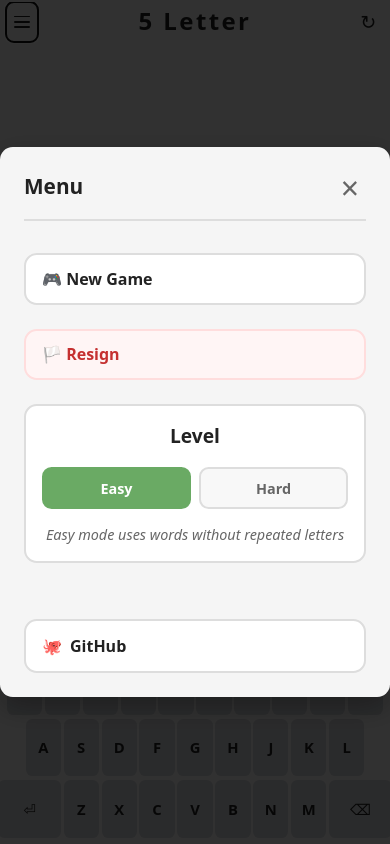
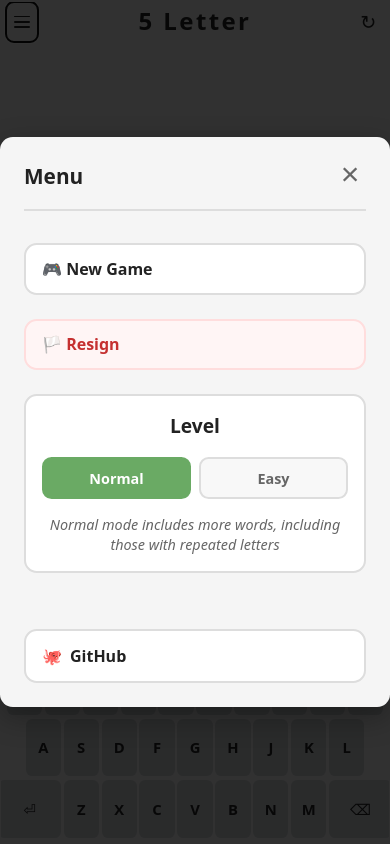
Before and after one commit to zzell/fiveletter, a React (Vite) app: page / in a window 390 px wide. Both pictures are taken after a click on the button "Menu". Built offline with nearby package versions, Linux system fonts and the light colour scheme.

Commit message:
minor fixes

```diff
--- a/index.html
+++ b/index.html
@@ -4,7 +4,8 @@
 <head>
   <meta charset="UTF-8" />
   <link rel="icon" type="image/png" href="/ChatGPTImage.png" />
-  <meta name="viewport" content="width=device-width, initial-scale=1.0, viewport-fit=cover, user-scalable=no" />
+  <meta name="viewport"
+    content="width=device-width, initial-scale=1.0, maximum-scale=1.0, minimum-scale=1.0, viewport-fit=cover, user-scalable=no, shrink-to-fit=no" />
   <title>Five Letter free game</title>
 </head>
 
--- a/src/App.css
+++ b/src/App.css
@@ -54,6 +54,9 @@ body,
   max-width: 100vw;
   margin: 0;
   padding: 0;
+  /* Prevent touch gestures from panning/zooming */
+  touch-action: none;
+  overscroll-behavior: contain;
 }
 
 body {
@@ -70,12 +73,22 @@ body {
   padding-bottom: env(safe-area-inset-bottom);
   padding-left: env(safe-area-inset-left);
   padding-right: env(safe-area-inset-right);
+  /* Prevent zoom/pan gestures */
+  touch-action: none;
+  overscroll-behavior: contain;
+  /* Prevent content from moving outside viewport */
+  position: fixed;
+  top: 0;
+  left: 0;
+  right: 0;
+  bottom: 0;
 }
 
 .fiveletter-container {
   max-width: 420px;
   width: 100%;
   height: 100vh;
+  height: 100dvh;
   /* Dynamic viewport height */
   margin: 0 auto;
   padding: 0.5rem;
@@ -89,6 +102,9 @@ body {
   position: relative;
   /* Ensure container fits within safe area */
   min-height: 0;
+  /* Prevent touch gestures from affecting container */
+  touch-action: manipulation;
+  overscroll-behavior: contain;
 }
 
 .game-top {
@@ -216,6 +232,18 @@ body {
   animation: shake 0.5s ease-in-out;
 }
 
+.win-message {
+  color: #6aaa64;
+  font-weight: 700;
+  font-size: 1.1rem;
+}
+
+.lose-message {
+  color: #d63031;
+  font-weight: 700;
+  font-size: 1.1rem;
+}
+
 @keyframes shake {
 
   0%,
@@ -319,12 +347,20 @@ body {
 /* Mobile optimizations */
 @media (max-width: 480px) {
   body {
-    overflow: auto !important;
+    /* Remove auto overflow that conflicts with touch-action */
+    overflow: hidden !important;
+    /* Keep fixed positioning for mobile */
+    position: fixed;
+    top: 0;
+    left: 0;
+    right: 0;
+    bottom: 0;
   }
+
   .fiveletter-container {
     height: 100dvh;
     min-height: 0;
-    overflow: visible;
+    overflow: hidden;
     max-width: 100vw;
     width: 100vw;
     margin: 0;
@@ -332,6 +368,9 @@ body {
     box-sizing: border-box;
     display: flex;
     flex-direction: column;
+    /* Maintain touch-action control */
+    touch-action: manipulation;
+    overscroll-behavior: contain;
   }
 
   .fiveletter-header {
@@ -342,12 +381,15 @@ body {
     min-height: 2.5rem;
     padding: 0.3rem 0;
     margin-bottom: 0.3rem;
+    /* Prevent header from being affected by touch gestures */
+    touch-action: none;
   }
 
   .game-top {
     flex: 1;
     min-height: 0;
     /* Removed padding-top for proper centering */
+    overflow: hidden;
   }
 
   .board {
@@ -356,6 +398,7 @@ body {
     /* Ensure board fits properly */
     flex: 1;
     min-height: 0;
+    overflow: hidden;
   }
 
   .keyboard {
@@ -364,6 +407,7 @@ body {
     padding-bottom: max(0.3rem, env(safe-area-inset-bottom));
     /* Ensure keyboard is always visible */
     flex-shrink: 0;
+    overflow: hidden;
   }
 
   .board-cell {
@@ -590,6 +634,8 @@ body {
   justify-content: center;
   border-radius: 50%;
   transition: all 0.2s;
+  line-height: 1;
+  font-family: monospace;
 }
 
 .close-menu:hover {
@@ -761,6 +807,7 @@ body {
     width: auto;
     height: 2.6rem;
   }
+
   .key[data-key="ENTER"],
   .key[data-key="DEL"] {
     flex: 1.3 1 0;
--- a/src/App.jsx
+++ b/src/App.jsx
@@ -57,7 +57,7 @@ function App() {
   const [keyColors, setKeyColors] = useState({}); // {A: 'correct', ...}
   const [message, setMessage] = useState('');
   const [isMenuOpen, setIsMenuOpen] = useState(false);
-  const [difficulty, setDifficulty] = useState('easy'); // 'easy' | 'hard'
+  const [difficulty, setDifficulty] = useState('normal'); // 'easy' | 'normal'
 
   // Load words and pick a random answer
   const loadWords = async (newDifficulty = difficulty) => {
@@ -78,7 +78,7 @@ function App() {
         // Filter common words without duplicate letters for answers
         availableWords = commonData.filter(word => !hasDuplicateLetters(word));
       } else {
-        // Use all common words for hard mode
+        // Use all common words for normal mode
         availableWords = commonData;
       }
 
@@ -254,22 +254,22 @@ function App() {
                 <h3>Level</h3>
                 <div className="difficulty-options">
                   <button
+                    className={`difficulty-button ${difficulty === 'normal' ? 'active' : ''}`}
+                    onClick={() => handleDifficultyChange('normal')}
+                  >
+                    Normal
+                  </button>
+                  <button
                     className={`difficulty-button ${difficulty === 'easy' ? 'active' : ''}`}
                     onClick={() => handleDifficultyChange('easy')}
                   >
                     Easy
                   </button>
-                  <button
-                    className={`difficulty-button ${difficulty === 'hard' ? 'active' : ''}`}
-                    onClick={() => handleDifficultyChange('hard')}
-                  >
-                    Hard
-                  </button>
                 </div>
                 <p className="difficulty-description">
                   {difficulty === 'easy'
-                    ? 'Easy mode uses words without repeated letters'
-                    : 'Hard mode includes all words, including those with repeated letters'
+                    ? 'Easy mode includes only words without repeated letters'
+                    : 'Normal mode includes more words, including those with repeated letters'
                   }
                 </p>
               </div>
@@ -312,8 +312,8 @@ function App() {
 
       <div className="status-message">
         {message && <span className="temp-message">{message}</span>}
-        {status === 'win' && <span>🎉 You Win!</span>}
-        {status === 'lose' && <span>😢 Answer: {answer}</span>}
+        {status === 'win' && <span className="win-message">🎉 You Win!</span>}
+        {status === 'lose' && <span className="lose-message">😢 Answer: {answer}</span>}
       </div>
 
       <div className="keyboard">
```
